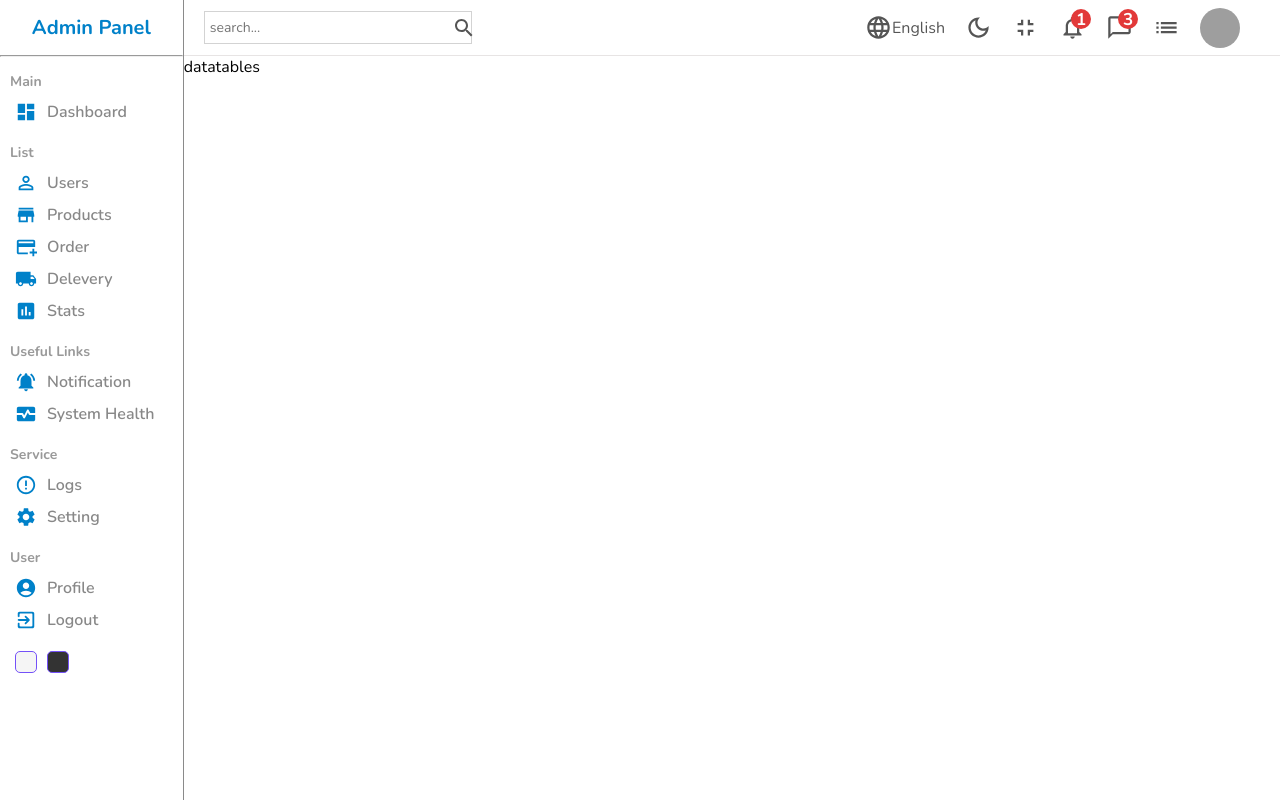
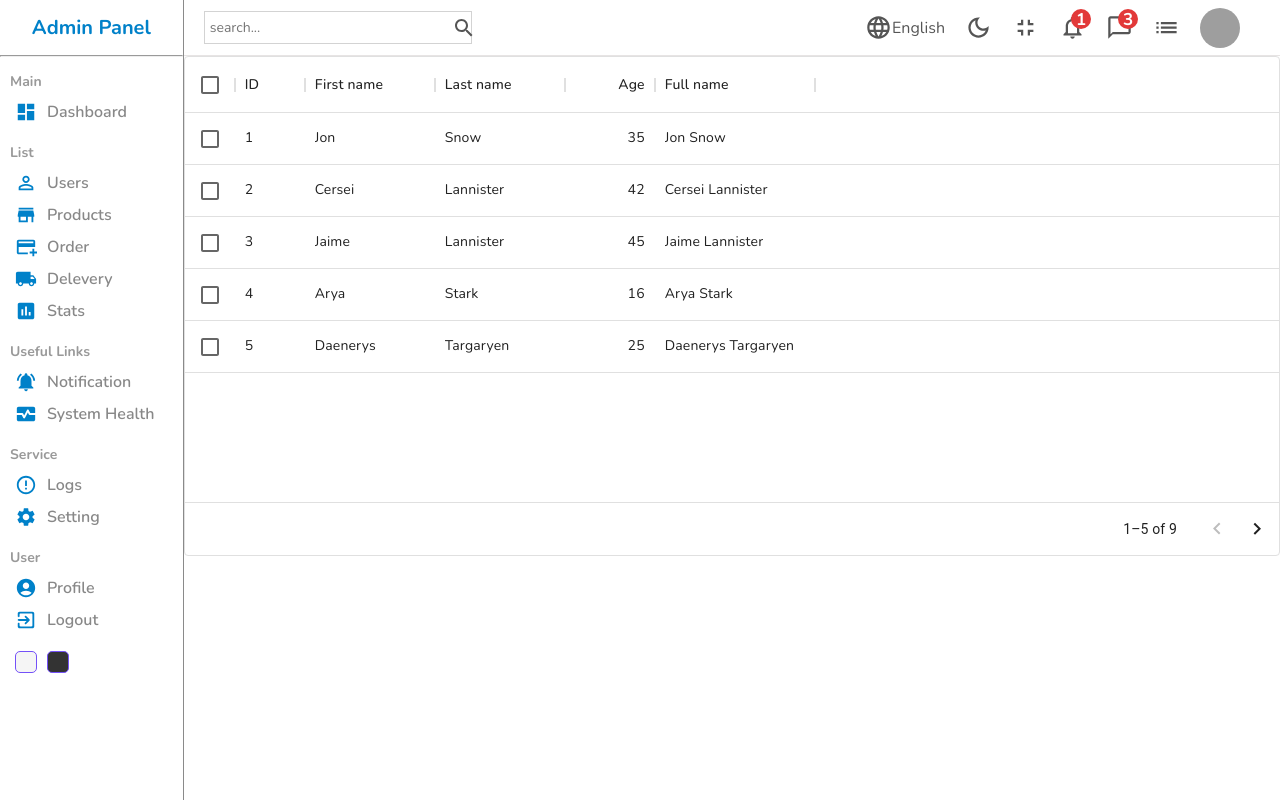
Before and after one commit to prashant2071/AdminPanel, a React (Create React App) app: page /users in a window 1280 px wide. Built offline with nearby package versions, Linux system fonts and the light colour scheme; grey boxes are pictures that could not be loaded.

Commit message:
data tables added

```diff
--- a/package.json
+++ b/package.json
@@ -7,6 +7,7 @@
     "@emotion/styled": "^11.10.5",
     "@mui/icons-material": "^5.11.0",
     "@mui/material": "^5.11.5",
+    "@mui/x-data-grid": "^5.17.21",
     "@testing-library/jest-dom": "^5.16.5",
     "@testing-library/react": "^13.4.0",
     "@testing-library/user-event": "^13.5.0",
--- /dev/null
+++ b/src/components/datatables/Datatables.jsx
@@ -0,0 +1,51 @@
+import './datatables.scss'
+import { DataGrid } from '@mui/x-data-grid';
+
+const columns = [
+  { field: 'id', headerName: 'ID', width: 70 },
+  { field: 'firstName', headerName: 'First name', width: 130 },
+  { field: 'lastName', headerName: 'Last name', width: 130 },
+  {
+    field: 'age',
+    headerName: 'Age',
+    type: 'number',
+    width: 90,
+  },
+  {
+    field: 'fullName',
+    headerName: 'Full name',
+    description: 'This column has a value getter and is not sortable.',
+    sortable: false,
+    width: 160,
+    valueGetter: (params) =>
+      `${params.row.firstName || ''} ${params.row.lastName || ''}`,
+  },
+];
+
+const rows = [
+  { id: 1, lastName: 'Snow', firstName: 'Jon', age: 35 },
+  { id: 2, lastName: 'Lannister', firstName: 'Cersei', age: 42 },
+  { id: 3, lastName: 'Lannister', firstName: 'Jaime', age: 45 },
+  { id: 4, lastName: 'Stark', firstName: 'Arya', age: 16 },
+  { id: 5, lastName: 'Targaryen', firstName: 'Daenerys', age: 25 },
+  { id: 6, lastName: 'Melisandre', firstName: null, age: 150 },
+  { id: 7, lastName: 'Clifford', firstName: 'Ferrara', age: 44 },
+  { id: 8, lastName: 'Frances', firstName: 'Rossini', age: 36 },
+  { id: 9, lastName: 'Roxie', firstName: 'Harvey', age: 65 },
+];
+
+const Datatables = () => {
+  return (
+    <div className="datatables">
+        <DataGrid
+        rows={rows}
+        columns={columns}
+        pageSize={5}
+        rowsPerPageOptions={[5]}
+        checkboxSelection
+      />
+    </div>
+    )
+}
+
+export default Datatables
--- /dev/null
+++ b/src/components/datatables/datatables.scss
@@ -0,0 +1,3 @@
+.datatables{
+    height: 500px;
+}
--- a/src/pages/list/List.jsx
+++ b/src/pages/list/List.jsx
@@ -1,13 +1,14 @@
 import './list.scss'
 import Sidebar from '../../components/sidebar/Sidebar'
 import Navbar from '../../components/navbar/Navbar';
+import Datatables from '../../components/datatables/Datatables';
 function List() {
   return (
     <div className='list'>
       <Sidebar/>
       <div className="listContainer">
       <Navbar/>
-      datatables
+      <Datatables/>
       </div>
     </div>
   )
```
Also changed, not shown: 1 other file (tests, documents, lock files or other folders).
